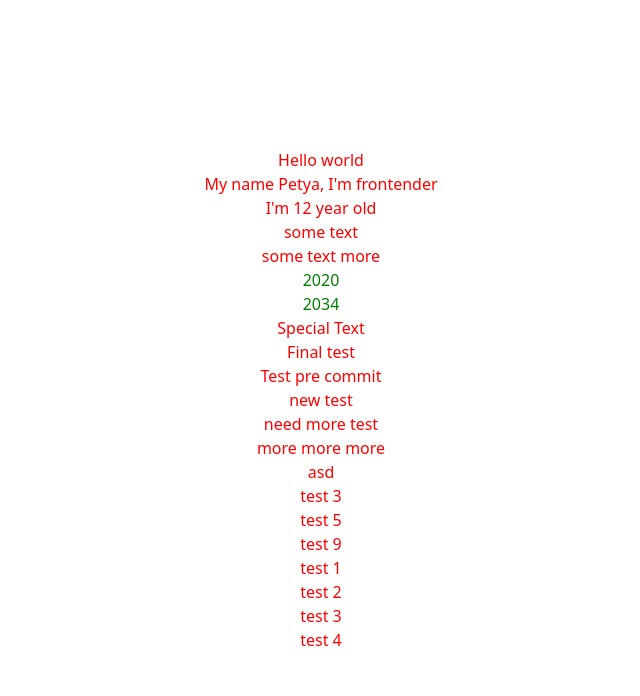
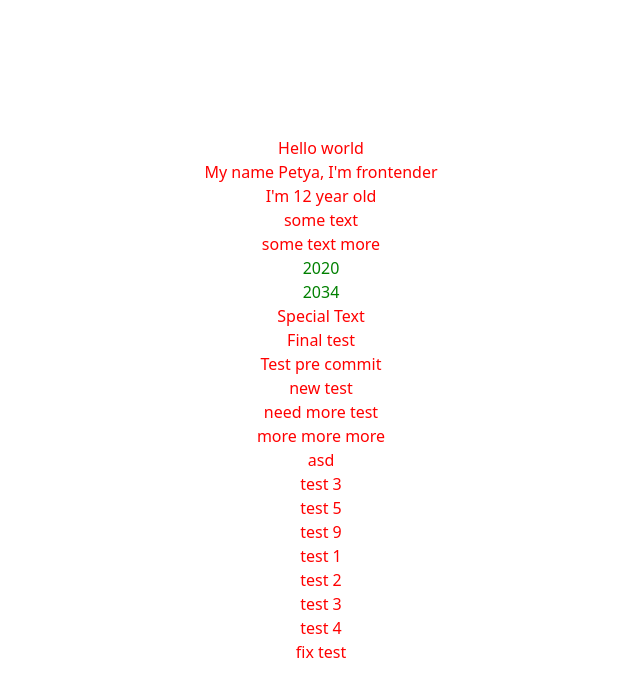
Before and after one commit to Siestaa/testChangeLog, a React (Vite) app: page / in a window 1280 px wide. Shown: the top 696 px of the page, without its empty margins (319-959 px from the left). Built offline with nearby package versions, Linux system fonts and the light colour scheme.

Commit message:
minor: add fix test

```diff
--- a/src/App.tsx
+++ b/src/App.tsx
@@ -25,6 +25,7 @@ function App() {
      <div className="">test 2</div>
      <div className="">test 3</div>
      <div className="">test 4</div>
+     <div className="">fix test</div>
     </>
   )
 }
```
Also changed, not shown: .changeset/quiet-corners-hang.md (added).
